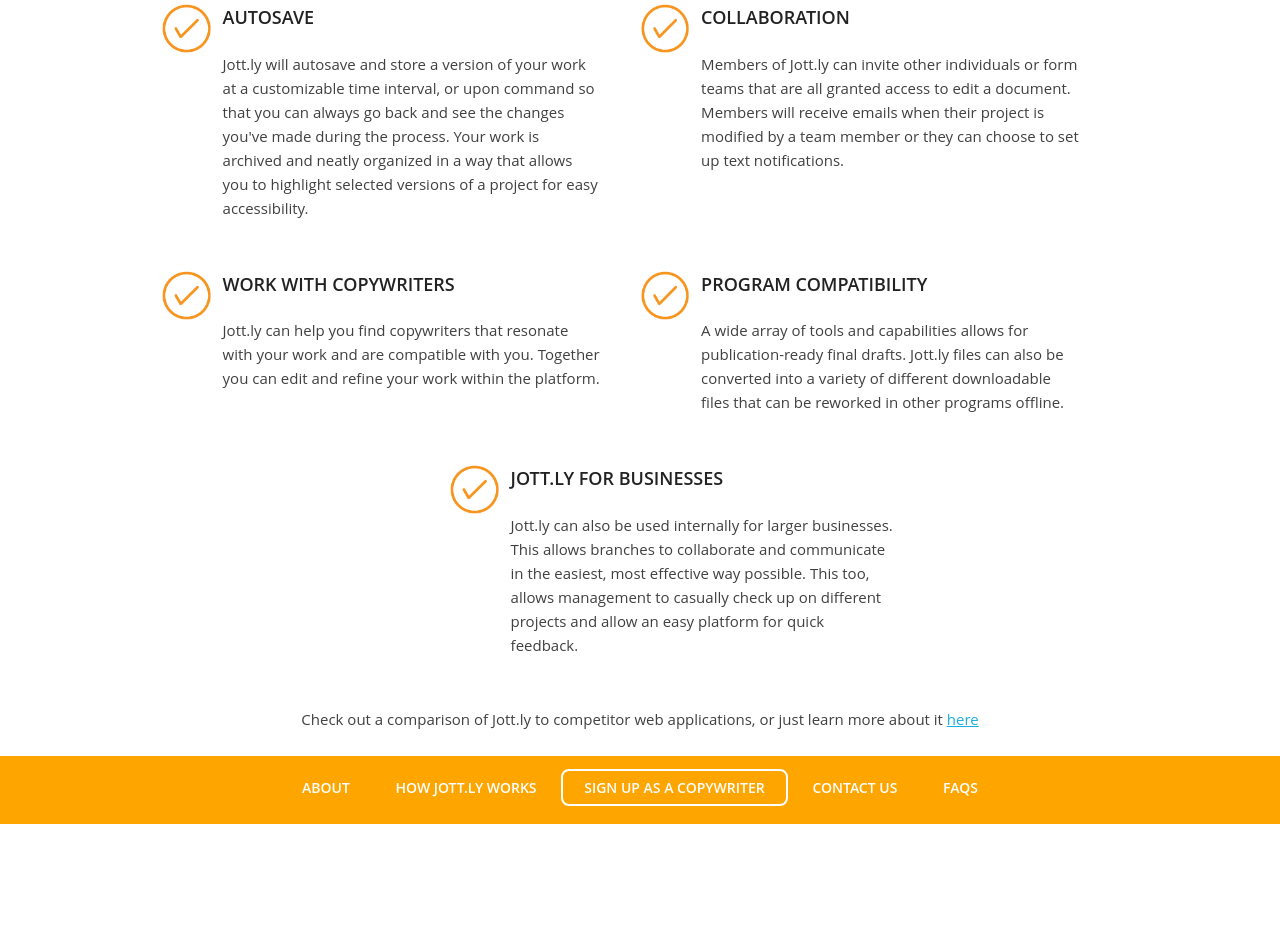
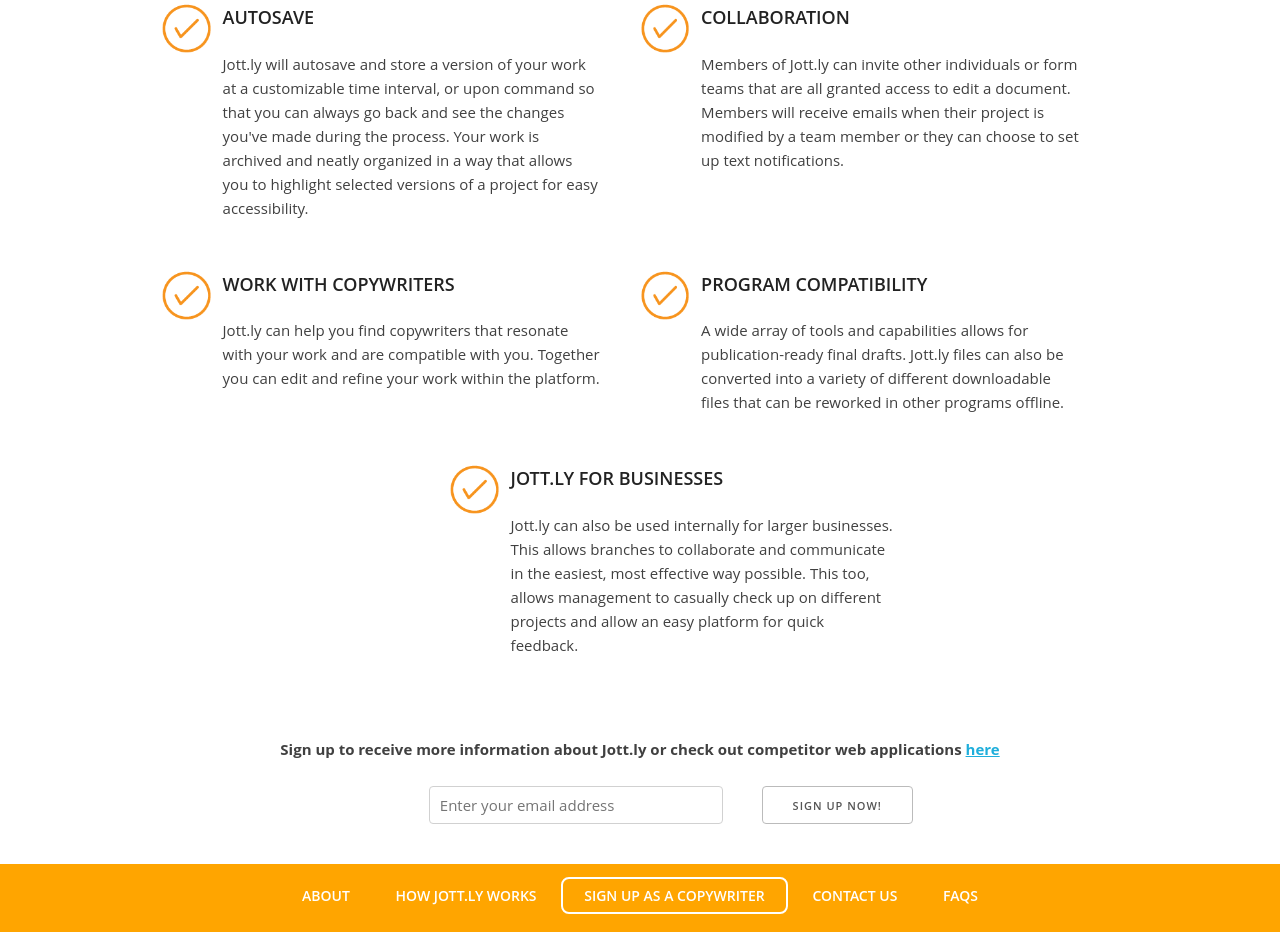
Before and after one commit to claudettengai/Jott.ly, a website: page index.html in a window 1280 px wide. Shown: the part 1199-2131 px from the top of the page. Before the commit the page ends 2023 px from the top, so only its background shows below. Drawn offline with Linux system fonts and the light colour scheme.

Commit message:
4/22 Working Javascript

```diff
--- a/css/styles.css
+++ b/css/styles.css
@@ -53,12 +53,17 @@
 
 }
 
+
+
 h6{
 	font-size: 1.2em;
 	font-weight: 600;
 }
 
 
+h5{
+	font-size: 1.3em;
+}
 
 #topspace{
 	width:100%;
@@ -84,6 +89,9 @@
 	border-bottom: 2px solid teal;*/
 }
 
+.nav_bar{
+	background-color: orange;
+}
 
 
 .nav_bar li{
@@ -100,6 +108,14 @@
 
 }
 
+#logo{
+	position: relative;
+	float: left;
+	height: 45px;
+	margin-left: 1em;
+	margin-top: -.3em;
+
+}
 
 
 
@@ -283,6 +299,8 @@
 
 
 
+
+
 /* ......
 ............
 ...........
@@ -337,6 +355,15 @@
 	height: 50px;
 }
 
+
+
+.submit_email p{
+	text-align: center;
+	font-weight: bold;
+/*	color: orange;*/
+	margin-top: 2em;
+
+}
 
 @media only screen and (max-width: 900px) {
 
--- a/index.html
+++ b/index.html
@@ -35,7 +35,10 @@
   <div id= "topspace"></div>
 
   <div class= "nav_bar">
+    <img id= "logo" src= "img/Jott.ly-Logo-White.png"/>
+
     <ul>
+      <!-- <li class= "logo"><img src= "img/Jott.ly-Logo-White.png"/></li> -->
 
       <li><a class= "btn sign" href= "#" target= "_blank">Sign up Free</a></li>
 
@@ -168,6 +171,9 @@
 
 
 
+
+
+
 <div class="Features">
 
 
@@ -229,13 +235,30 @@
   </div>
 
 
-      <div id= "comparison">
-        <p>Check out a comparison of Jott.ly to competitor web applications, or just learn more about it <a href="http://google.com" target="_blank">here</a></p>
+
+<div class= "submit_email">
+
+  <p>Sign up to receive more information about Jott.ly or check out competitor web applications <a href="#" target="_blank">here</a> </p>
+  <div class= "container">
+     <div class="row">
+         <div class = "four offset-by-three columns">
+            <input type= "text" class= "u-full-width" placeholder= "Enter your email address"/>
+         </div>
+
+          <div class = "two columns">
+            <button type= "submit" onclick=
+            "clickSign()">Sign Up Now!</button>
+          </div>
+        </div>
+     </div>
+ </div>
+
+
+<!--       <div id= "comparison">
+        <p>Check out a comparison of Jott.ly to competitor web applications, or just learn more about it <a href="#" target="_blank">here</a></p>
       </div>
 
-  </div>
-
-
+  </div> -->
 
 
   <div class="bottom nav_bar">
@@ -245,7 +268,7 @@
 
 
       <li><a class= "btn" href= "#">How Jott.ly Works</a></li>
-      <li><a class= "btn sign bottom" id= "popup" href= "#" onclick="clickSign()">Sign up as a Copywriter</a></li>
+      <li><a class= "btn sign bottom" id= "popup" href= "#">Sign up as a Copywriter</a></li>
 
 
 
```
Also changed, not shown: img/Jott.ly-Logo-White.png (added).
